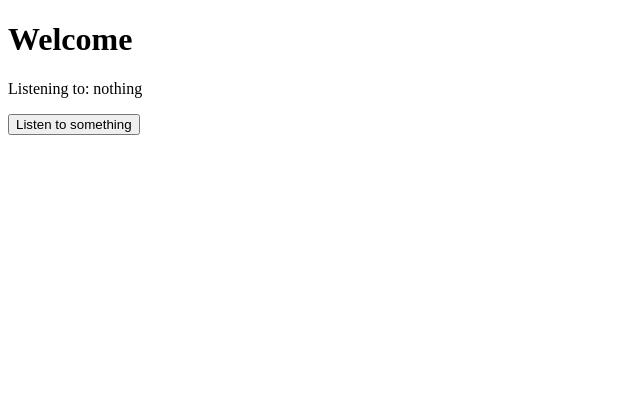
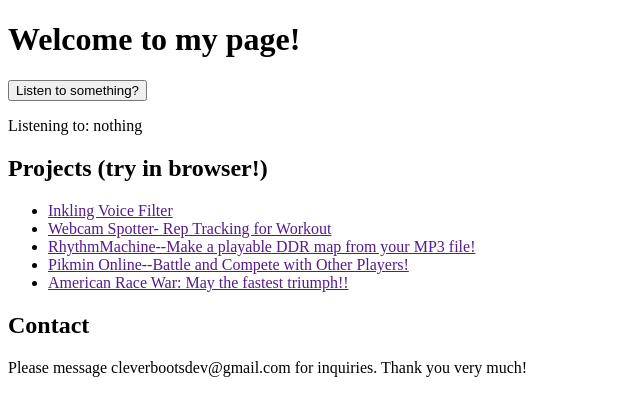
Before and after one commit to DrPenguin64/DrPenguin64.github.io, a website: page index.html in a window 1280 px wide. Shown: the whole page, without its empty margins (0-640 px from the left). Drawn offline with Linux system fonts and the light colour scheme.

Commit message:
Added project list

```diff
--- a/index.html
+++ b/index.html
@@ -4,10 +4,29 @@
         <title>Welcome</title>
     </head>
     <body>
-    <h1>Welcome</h1>
+    <h1>Welcome to my page!</h1>
+	 <button id="listenButton">Listen to something?</button>
+    <p >Listening to: <span id="listenInfo" style="color: black;">nothing</span></p>
 
-    <p >Listening to: <span id="listenInfo" style="color: black;">nothing</span></p>
-    <button id="listenButton">Listen to something</button>
+
+	<nav>
+	<h2>Projects (try in browser!)</h2>
+    <ul>
+        <li><a href="">Inkling Voice Filter</a></li>
+        <li><a href="">Webcam Spotter- Rep Tracking for Workout</a></li>
+        <li><a href="">RhythmMachine--Make a playable DDR map from your MP3 file!</a></li>
+		<li><a href="">Pikmin Online--Battle and Compete with Other Players!</a></li>
+		<li><a href="">American Race War: May the fastest triumph!!</a></li>
+
+    </ul>
+</nav>
+
+<h2>Contact</h2>
+<p>Please message cleverbootsdev@gmail.com for inquiries.
+Thank you very much!</p>
+
+
+
     <script src="index.js"></script>
     </body>
     </html>
```
